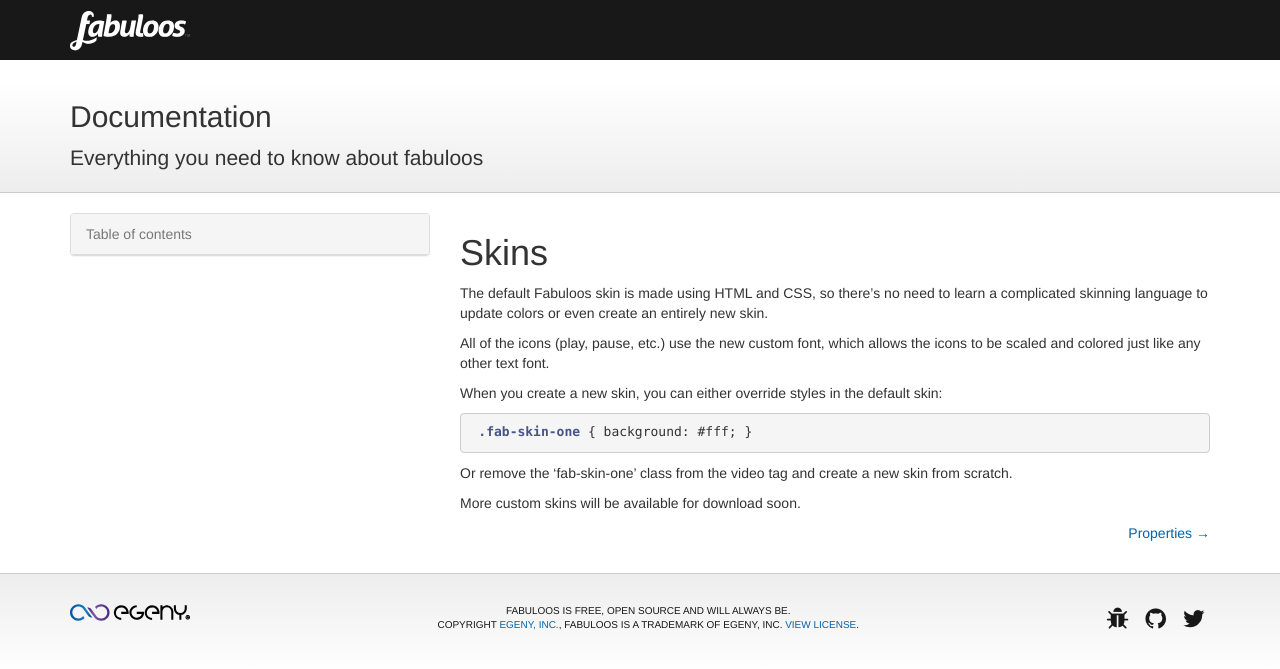
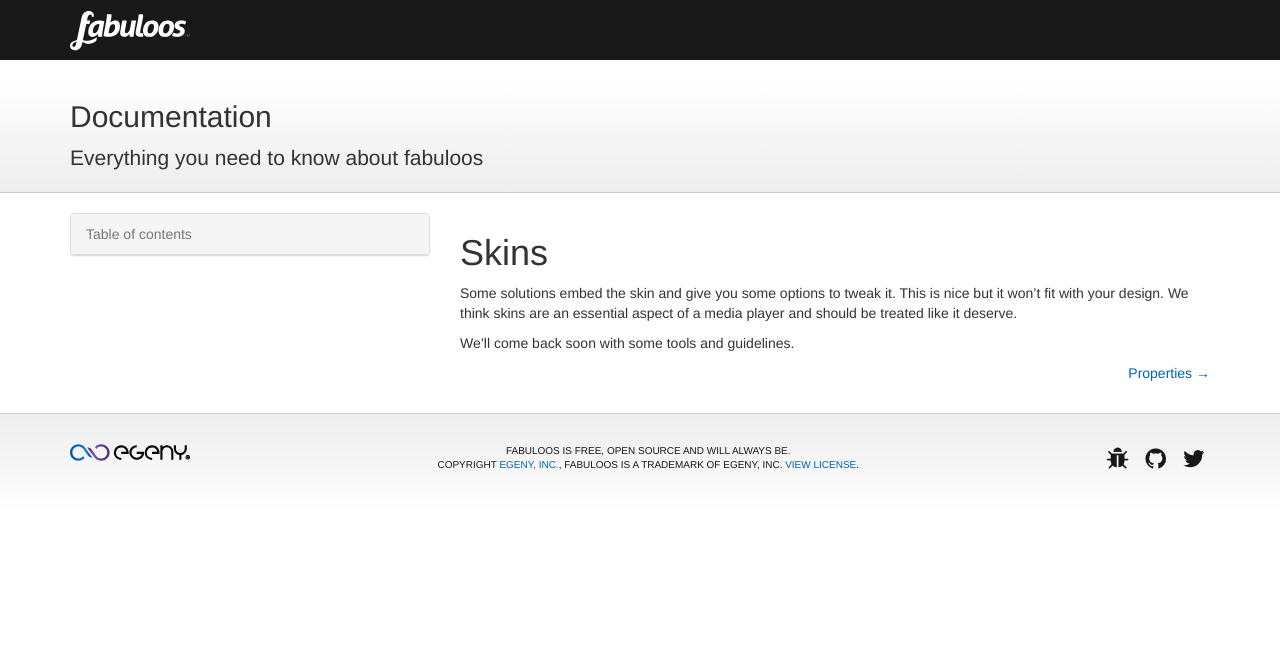
Before and after one commit to egeny/fabuloos-website, a Jekyll site: the page built from documentation/skins.md, in a window 1280 px wide. Shown: the top 669 px of the page. Built offline with Jekyll 4.4.1, drawn with Linux system fonts in a browser that asks for light colours; some web fonts are replaced; Markdown is read by kramdown in place of the engine named in the settings.

Commit message:
Skins page (more to come)

```diff
--- a/documentation/skins.md
+++ b/documentation/skins.md
@@ -7,14 +7,6 @@ next:
 
 # Skins
 
-The default Fabuloos skin is made using HTML and CSS, so there's no need to learn a complicated skinning language to update colors or even create an entirely new skin.
+Some solutions embed the skin and give you some options to tweak it. This is nice but it won’t fit with your design. We think skins are an essential aspect of a media player and should be treated like it deserve.
 
-All of the icons (play, pause, etc.) use the new custom font, which allows the icons to be scaled and colored just like any other text font.
-
-When you create a new skin, you can either override styles in the default skin:
-
-{% highlight css %} .fab-skin-one { background: #fff; }{% endhighlight %}
-
-Or remove the 'fab-skin-one' class from the video tag and create a new skin from scratch.
-
-More custom skins will be available for download soon.
+We’ll come back soon with some tools and guidelines.
```
Also changed, not shown: documentation/index.md (+1 -1 lines).
